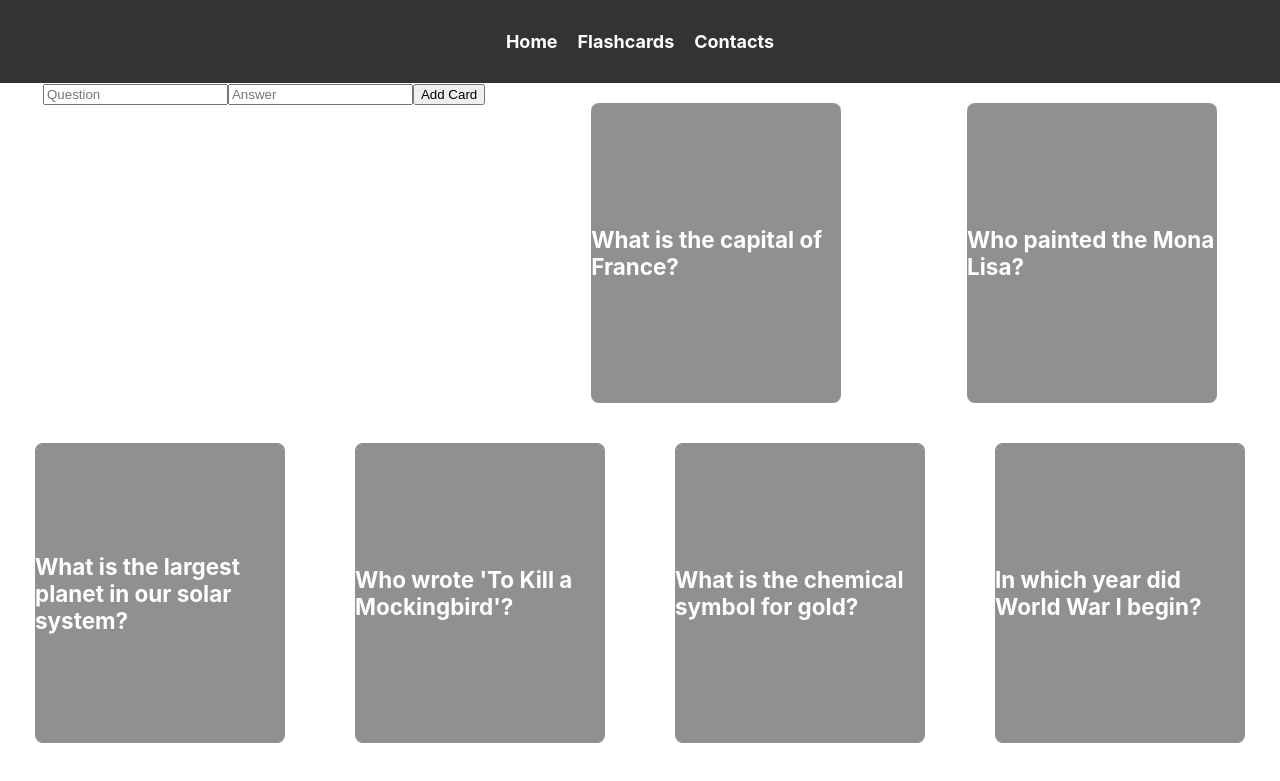
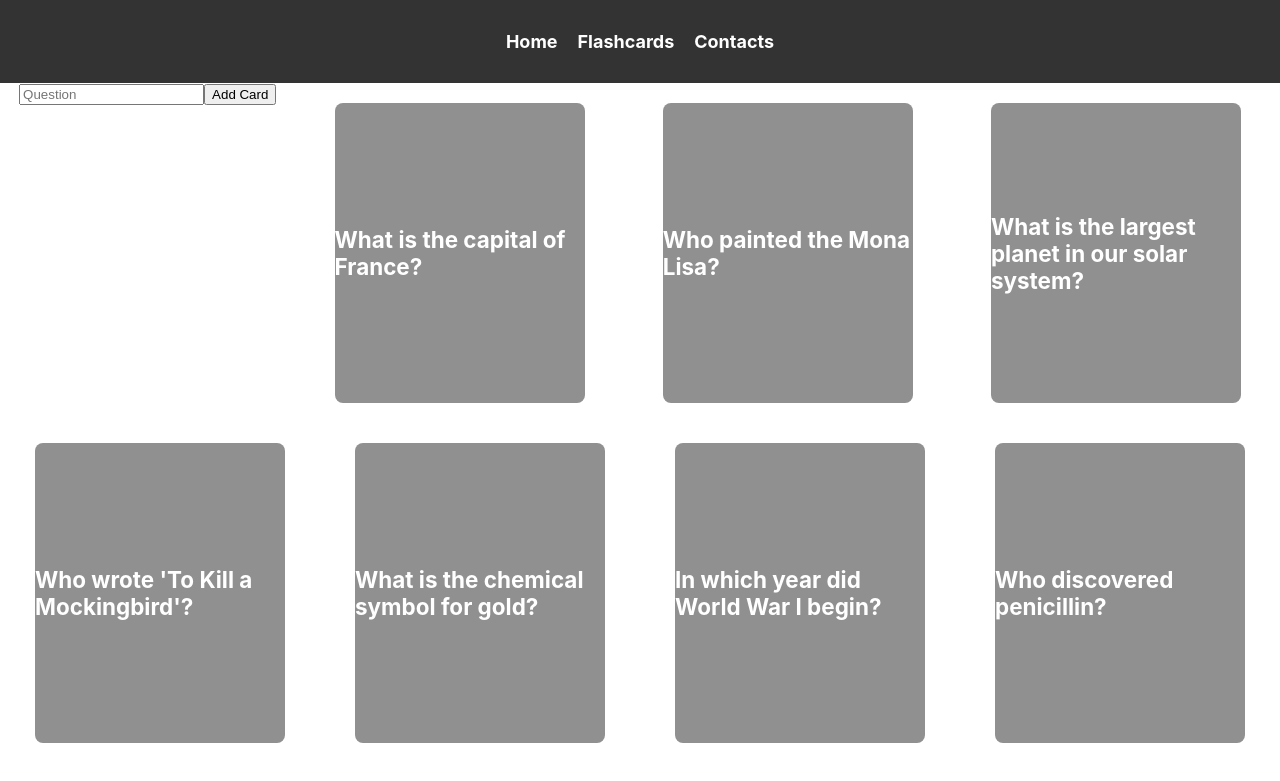
Before and after one commit to FerayGuluzada/Assignment-3, a React (Create React App) app: page /flashcards in a window 1280 px wide. Shown: the top 781 px of the page. Built offline with nearby package versions, Linux system fonts and the light colour scheme; data requests are answered from the project's data file.

Commit message:
Update Test

```diff
--- a/src/pages/Flashcards.js
+++ b/src/pages/Flashcards.js
@@ -63,12 +63,7 @@ const FlashcardsPage = () => {
           value={newQuestion}
           onChange={(e) => setNewQuestion(e.target.value)}
         />
-        <input
-          type="text"
-          placeholder="Answer"
-          value={newAnswer}
-          onChange={(e) => setNewAnswer(e.target.value)}
-        />
+
         <button onClick={addCard}>Add Card</button>
       </div>
       {flashcards.map((flashcard) => (
```
